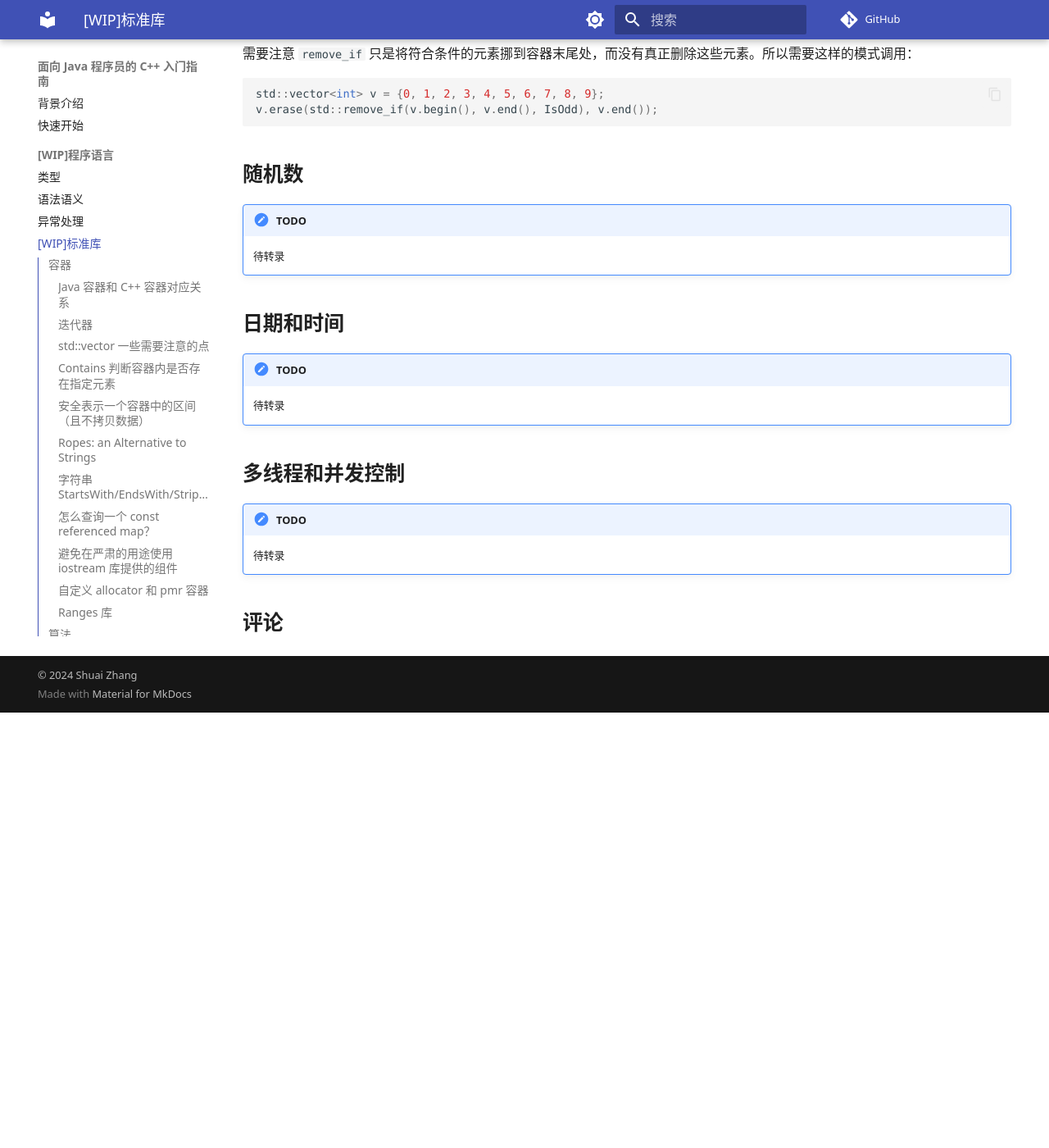
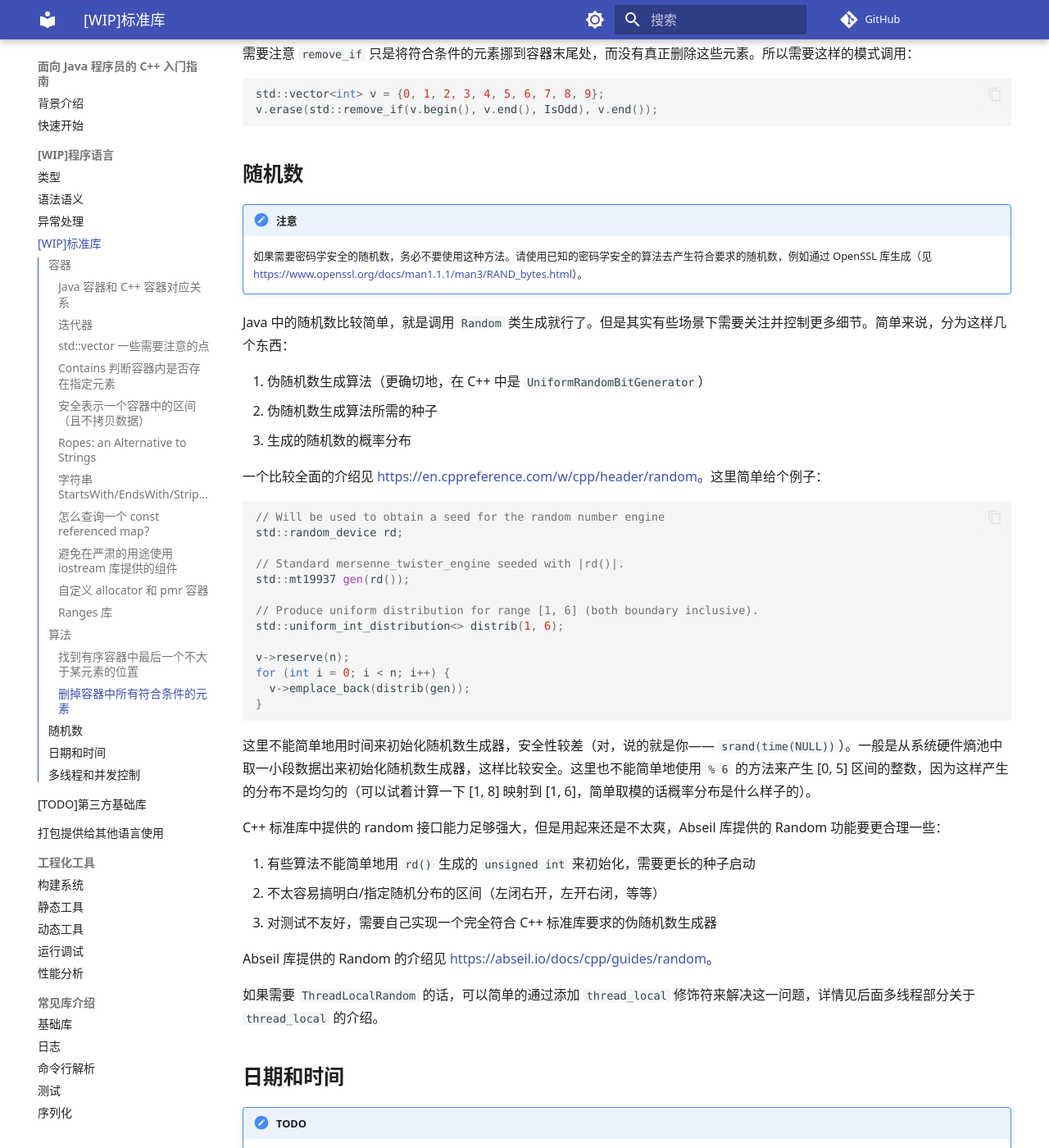
Before and after one commit to hcoona/cxx-for-java-developers, an MkDocs documentation site: the page built from docs/core-language/standard-library.md, in a window 1280 px wide and 1400 px high, scrolled down 7638 px. Shown: the whole window at 82% size. Built offline with MkDocs 1.6.1 and Material for MkDocs 9.7.7, drawn with Linux system fonts in a browser that asks for light colours; comment, search, counter and statistics services are not loaded; before the commit the page ends 8507 px from its top, so only the background shows below that.

Commit message:
doc(standard-library): Finish Random Transcription

````diff
--- a/docs/core-language/standard-library.md
+++ b/docs/core-language/standard-library.md
@@ -277,10 +277,45 @@ v.erase(std::remove_if(v.begin(), v.end(), IsOdd), v.end());
 
 ## 随机数
 
-/// admonition | TODO
-    type: todo
-待转录
+/// admonition | 注意
+如果需要密码学安全的随机数，务必不要使用这种方法。请使用已知的密码学安全的算法去产生符合要求的随机数，例如通过 OpenSSL 库生成（见 <https://www.openssl.org/docs/man1.1.1/man3/RAND_bytes.html>）。
 ///
+
+Java 中的随机数比较简单，就是调用 `Random` 类生成就行了。但是其实有些场景下需要关注并控制更多细节。简单来说，分为这样几个东西：
+
+1. 伪随机数生成算法（更确切地，在 C++ 中是 `UniformRandomBitGenerator`）
+1. 伪随机数生成算法所需的种子
+1. 生成的随机数的概率分布
+
+一个比较全面的介绍见 <https://en.cppreference.com/w/cpp/header/random>。这里简单给个例子：
+
+```cpp
+// Will be used to obtain a seed for the random number engine
+std::random_device rd;
+
+// Standard mersenne_twister_engine seeded with |rd()|.
+std::mt19937 gen(rd());
+
+// Produce uniform distribution for range [1, 6] (both boundary inclusive).
+std::uniform_int_distribution<> distrib(1, 6);
+
+v->reserve(n);
+for (int i = 0; i < n; i++) {
+  v->emplace_back(distrib(gen));
+}
+```
+
+这里不能简单地用时间来初始化随机数生成器，安全性较差（对，说的就是你—— `srand(time(NULL))`）。一般是从系统硬件熵池中取一小段数据出来初始化随机数生成器，这样比较安全。这里也不能简单地使用 `% 6` 的方法来产生 [0, 5] 区间的整数，因为这样产生的分布不是均匀的（可以试着计算一下 [1, 8] 映射到 [1, 6]，简单取模的话概率分布是什么样子的）。
+
+C++ 标准库中提供的 random 接口能力足够强大，但是用起来还是不太爽，Abseil 库提供的 Random 功能要更合理一些：
+
+1. 有些算法不能简单地用 `rd()` 生成的 `unsigned int` 来初始化，需要更长的种子启动
+1. 不太容易搞明白/指定随机分布的区间（左闭右开，左开右闭，等等）
+1. 对测试不友好，需要自己实现一个完全符合 C++ 标准库要求的伪随机数生成器
+
+Abseil 库提供的 Random 的介绍见 <https://abseil.io/docs/cpp/guides/random>。
+
+如果需要 `ThreadLocalRandom` 的话，可以简单的通过添加 `thread_local` 修饰符来解决这一问题，详情见后面多线程部分关于 `thread_local` 的介绍。
 
 ## 日期和时间
 
````
